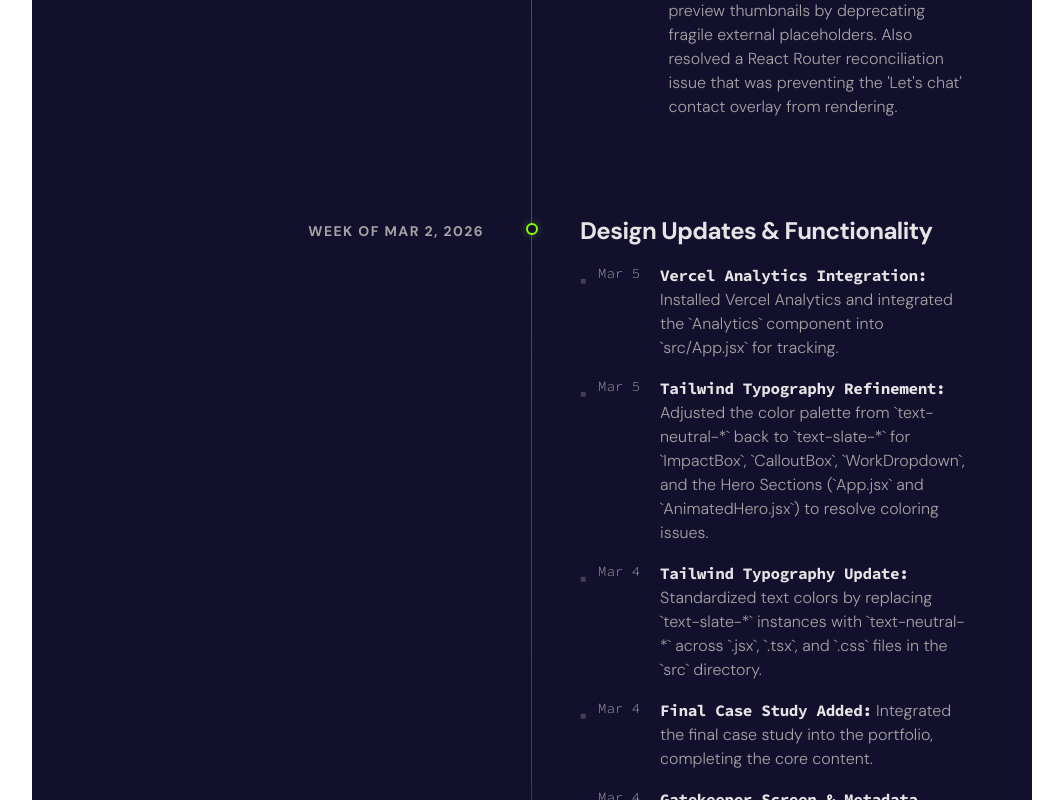
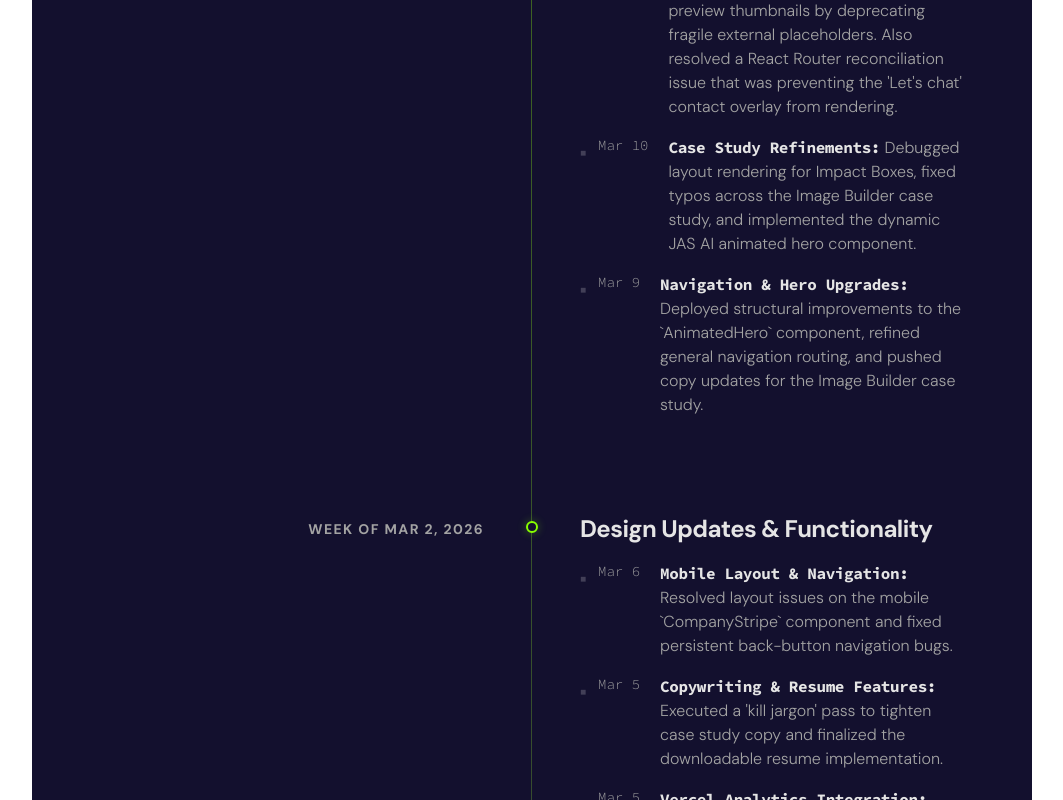
Before and after one commit to bruno40gr/portfolio, a React (Vite) app: page /changelog in a window 1280 px wide. Shown: the part 880-1680 px from the top of the page, without its empty margins (108-1171 px from the left). Built offline with nearby package versions, Linux system fonts and the light colour scheme.

Commit message:
docs: add missing commits from Mar 5 to Mar 10 to changelogs

```diff
--- a/src/data/changelogData.js
+++ b/src/data/changelogData.js
@@ -5,13 +5,17 @@ export const CHANGELOG_DATA = [
     items: [
       { day: "Mar 10", text: "**Client-Side Routing:** Migrated the app from a state-based single-page architecture to real URL routing using `react-router-dom`. Each section and case study now has its own dedicated URL, enabling standard browser back-button functionality and direct deep-linking." },
       { day: "Mar 10", text: "**Clean URLs & ID Normalization:** Refactored project IDs across the data schema to generate clean, readable URL slugs (e.g., `/project/amazon-image-builder`), and updated dependent components (`AnimatedThumbnail`, `AnimatedHero`) to properly sync with the new architecture." },
-      { day: "Mar 10", text: "**Media & Interaction Fixes:** Resolved missing Figma and Video preview thumbnails by deprecating fragile external placeholders. Also resolved a React Router reconciliation issue that was preventing the 'Let's chat' contact overlay from rendering." }
+      { day: "Mar 10", text: "**Media & Interaction Fixes:** Resolved missing Figma and Video preview thumbnails by deprecating fragile external placeholders. Also resolved a React Router reconciliation issue that was preventing the 'Let's chat' contact overlay from rendering." },
+      { day: "Mar 10", text: "**Case Study Refinements:** Debugged layout rendering for Impact Boxes, fixed typos across the Image Builder case study, and implemented the dynamic JAS AI animated hero component." },
+      { day: "Mar 9", text: "**Navigation & Hero Upgrades:** Deployed structural improvements to the `AnimatedHero` component, refined general navigation routing, and pushed copy updates for the Image Builder case study." }
     ]
   },
   {
     week: "Week of Mar 2, 2026",
     title: "Design Updates & Functionality",
     items: [
+      { day: "Mar 6", text: "**Mobile Layout & Navigation:** Resolved layout issues on the mobile `CompanyStripe` component and fixed persistent back-button navigation bugs." },
+      { day: "Mar 5", text: "**Copywriting & Resume Features:** Executed a 'kill jargon' pass to tighten case study copy and finalized the downloadable resume implementation." },
       { day: "Mar 5", text: "**Vercel Analytics Integration:** Installed Vercel Analytics and integrated the `Analytics` component into `src/App.jsx` for tracking." },
       { day: "Mar 5", text: "**Tailwind Typography Refinement:** Adjusted the color palette from `text-neutral-*` back to `text-slate-*` for `ImpactBox`, `CalloutBox`, `WorkDropdown`, and the Hero Sections (`App.jsx` and `AnimatedHero.jsx`) to resolve coloring issues." },
       { day: "Mar 4", text: "**Tailwind Typography Update:** Standardized text colors by replacing `text-slate-*` instances with `text-neutral-*` across `.jsx`, `.tsx`, and `.css` files in the `src` directory." },
```
Also changed, not shown: 1 other file (tests, documents, lock files or other folders).
